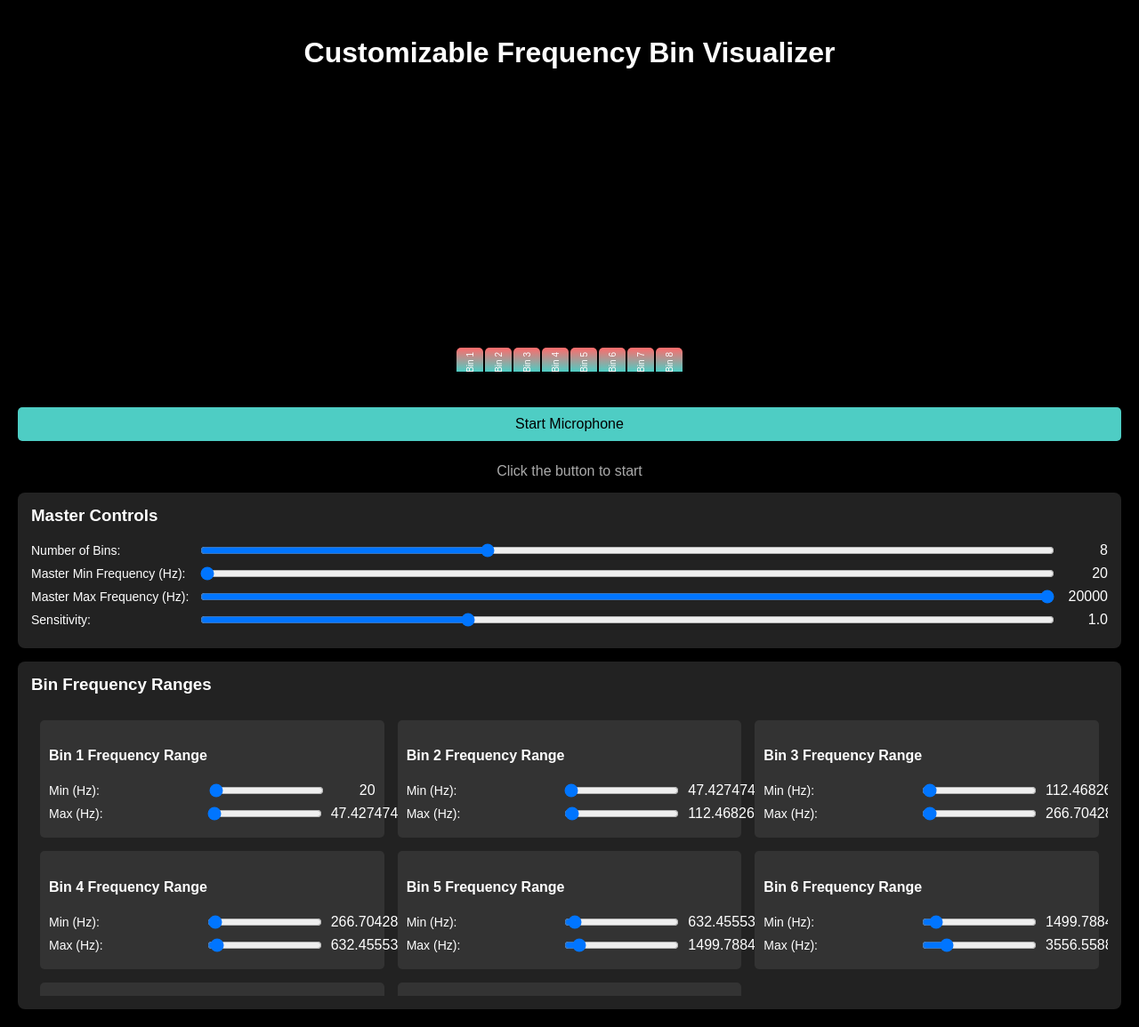
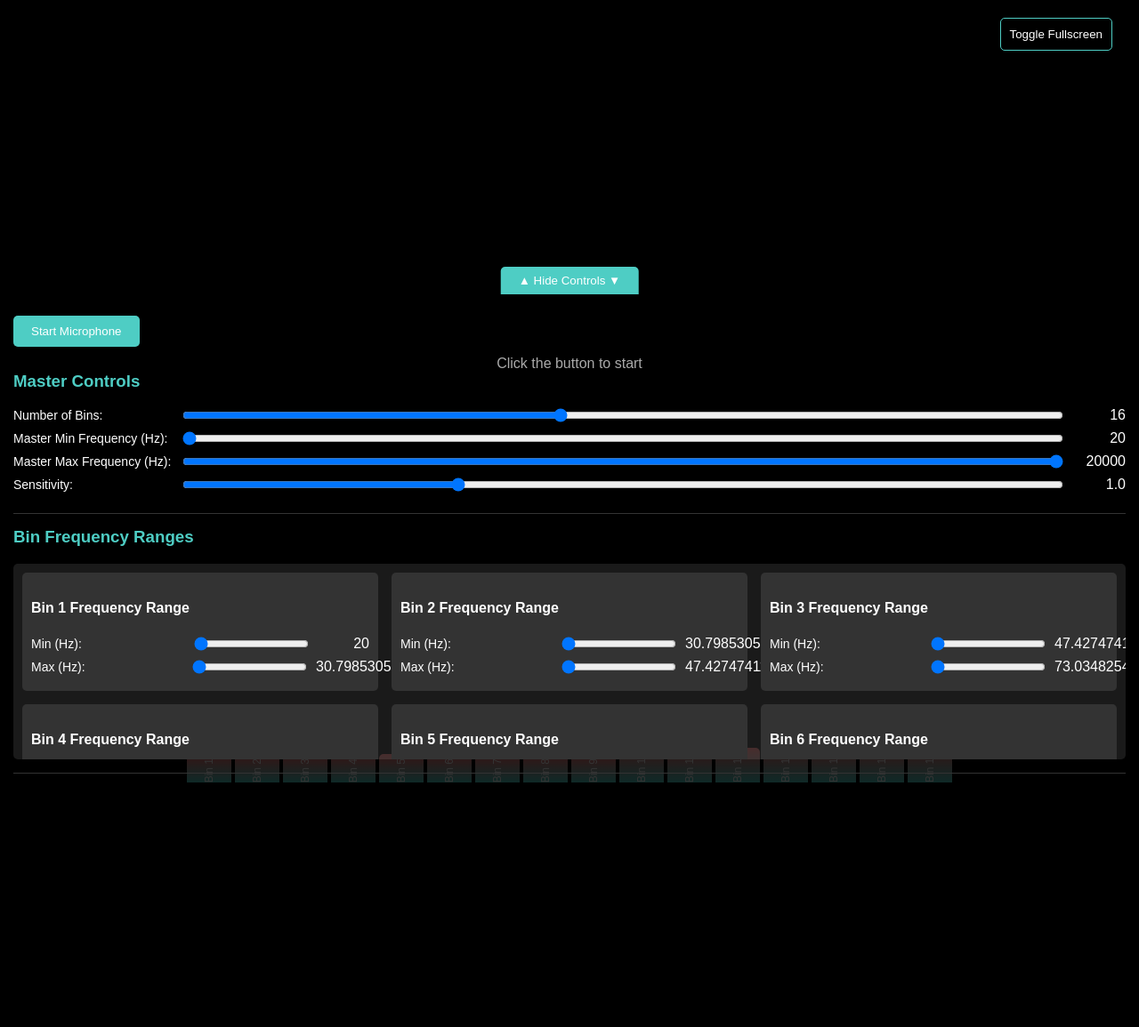
Before and after one commit to ZBZFirst/info, a Jekyll site: the page FFT.html, which Jekyll copies as it is, in a window 1280 px wide. Shown: the whole page at 89% size. Built offline with Jekyll 4.4.1, drawn with Linux system fonts in a browser that asks for light colours; after the commit the page ends 900 px from its top, so only the background shows below that.

Commit message:
Update FFT.html

```diff
--- a/FFT.html
+++ b/FFT.html
@@ -1,45 +1,40 @@
 <!DOCTYPE html>
 <html>
 <head>
-  <title>Customizable Frequency Bin Visualizer</title>
+  <title>Full-Screen Frequency Bin Visualizer</title>
   <style>
     body {
       margin: 0;
-      min-height: 100vh;
+      padding: 0;
       background: #000;
       color: white;
       font-family: Arial, sans-serif;
-      padding: 20px;
-      box-sizing: border-box;
+      overflow: hidden;
     }
 
-    h1 {
-      text-align: center;
-      margin-bottom: 20px;
-    }
-
-    .container {
-      display: flex;
-      flex-direction: column;
-      gap: 20px;
-    }
-
-    #visualizer-container {
-      height: 300px;
+    #fullscreen-container {
+      position: fixed;
+      top: 0;
+      left: 0;
+      width: 100vw;
+      height: 100vh;
       display: flex;
       justify-content: center;
       align-items: flex-end;
-      gap: 2px;
-      padding: 20px 0;
-      overflow-x: auto;
+      padding-bottom: 20px;
+      box-sizing: border-box;
+      z-index: 1;
     }
 
     .bin {
-      width: 30px;
+      flex-grow: 1;
+      min-width: 10px;
+      max-width: 50px;
       min-height: 10px;
       background: linear-gradient(to top, #4ECDC4, #FF6B6B);
       border-radius: 5px 5px 0 0;
       transition: height 0.05s ease-out;
+      margin: 0 2px;
       display: flex;
       flex-direction: column;
       justify-content: flex-end;
@@ -47,16 +42,40 @@
     }
 
     .bin-label {
-      font-size: 10px;
+      font-size: 12px;
       margin-top: 5px;
       writing-mode: vertical-rl;
       transform: rotate(180deg);
+      white-space: nowrap;
     }
 
-    #controls {
-      display: flex;
-      flex-direction: column;
-      gap: 15px;
+    #controls-panel {
+      position: fixed;
+      bottom: 0;
+      left: 0;
+      width: 100%;
+      background: rgba(0, 0, 0, 0.8);
+      padding: 15px;
+      box-sizing: border-box;
+      z-index: 2;
+      transition: transform 0.3s ease;
+    }
+
+    #controls-panel.collapsed {
+      transform: translateY(calc(100% - 40px));
+    }
+
+    #toggle-controls {
+      position: absolute;
+      top: -40px;
+      left: 50%;
+      transform: translateX(-50%);
+      padding: 8px 20px;
+      background: #4ECDC4;
+      border: none;
+      border-radius: 5px 5px 0 0;
+      cursor: pointer;
+      color: white;
     }
 
     button {
@@ -65,17 +84,19 @@
       border: none;
       border-radius: 5px;
       cursor: pointer;
-      font-size: 16px;
+      color: white;
+      margin-right: 10px;
     }
 
     .control-group {
-      background: #222;
-      padding: 15px;
-      border-radius: 8px;
+      margin-bottom: 15px;
+      padding-bottom: 15px;
+      border-bottom: 1px solid #333;
     }
 
     .control-group h3 {
       margin-top: 0;
+      color: #4ECDC4;
     }
 
     .slider-container {
@@ -95,7 +116,7 @@
     }
 
     .slider-value {
-      width: 50px;
+      width: 60px;
       text-align: right;
     }
 
@@ -103,9 +124,11 @@
       display: grid;
       grid-template-columns: repeat(auto-fill, minmax(300px, 1fr));
       gap: 15px;
-      max-height: 300px;
+      max-height: 200px;
       overflow-y: auto;
       padding: 10px;
+      background: rgba(255, 255, 255, 0.1);
+      border-radius: 5px;
     }
 
     .bin-control {
@@ -119,13 +142,28 @@
       margin-top: 10px;
       color: #aaa;
     }
+
+    #fullscreen-button {
+      position: fixed;
+      top: 20px;
+      right: 20px;
+      z-index: 3;
+      padding: 10px;
+      background: rgba(0, 0, 0, 0.5);
+      border: 1px solid #4ECDC4;
+      border-radius: 5px;
+      color: white;
+      cursor: pointer;
+    }
   </style>
 </head>
 <body>
-  <h1>Customizable Frequency Bin Visualizer</h1>
+  <div id="fullscreen-container"></div>
 
-  <div class="container">
-    <div id="visualizer-container"></div>
+  <button id="fullscreen-button">Toggle Fullscreen</button>
+
+  <div id="controls-panel">
+    <button id="toggle-controls">▲ Hide Controls ▼</button>
 
     <div id="controls">
       <button id="startButton">Start Microphone</button>
@@ -135,8 +173,8 @@
         <h3>Master Controls</h3>
         <div class="slider-container">
           <label for="bin-count">Number of Bins:</label>
-          <input type="range" id="bin-count" min="4" max="16" value="8" step="1">
-          <span class="slider-value" id="bin-count-value">8</span>
+          <input type="range" id="bin-count" min="4" max="32" value="16" step="1">
+          <span class="slider-value" id="bin-count-value">16</span>
         </div>
         <div class="slider-container">
           <label for="master-min">Master Min Frequency (Hz):</label>
@@ -166,8 +204,11 @@
     // DOM Elements
     const startButton = document.getElementById('startButton');
     const statusElement = document.getElementById('status');
-    const visualizerContainer = document.getElementById('visualizer-container');
+    const visualizerContainer = document.getElementById('fullscreen-container');
     const binControlsContainer = document.getElementById('bin-controls');
+    const toggleControlsButton = document.getElementById('toggle-controls');
+    const controlsPanel = document.getElementById('controls-panel');
+    const fullscreenButton = document.getElementById('fullscreen-button');
 
     // Slider elements
     const binCountInput = document.getElementById('bin-count');
@@ -188,7 +229,7 @@
 
     // Configuration
     let config = {
-      binCount: 8,
+      binCount: 16,
       masterMin: 20,
       masterMax: 20000,
       sensitivity: 1.0,
@@ -200,6 +241,11 @@
       setupEventListeners();
       updateBinCount(config.binCount);
       updateMasterRange();
+
+      // Check if fullscreen is already active (for reloads)
+      if (document.fullscreenElement) {
+        visualizerContainer.style.height = '100vh';
+      }
     }
 
     // Set up event listeners
@@ -228,6 +274,36 @@
         config.sensitivity = parseFloat(sensitivityInput.value);
         sensitivityValue.textContent = config.sensitivity.toFixed(1);
       });
+
+      toggleControlsButton.addEventListener('click', () => {
+        controlsPanel.classList.toggle('collapsed');
+        toggleControlsButton.textContent = controlsPanel.classList.contains('collapsed') ? '▲ Show Controls ▼' : '▲ Hide Controls ▼';
+      });
+
+      fullscreenButton.addEventListener('click', toggleFullscreen);
+
+      document.addEventListener('fullscreenchange', () => {
+        if (document.fullscreenElement) {
+          fullscreenButton.textContent = 'Exit Fullscreen';
+          visualizerContainer.style.height = '100vh';
+        } else {
+          fullscreenButton.textContent = 'Toggle Fullscreen';
+          visualizerContainer.style.height = 'calc(100vh - 300px)';
+        }
+      });
+    }
+
+    // Toggle fullscreen mode
+    function toggleFullscreen() {
+      if (!document.fullscreenElement) {
+        visualizerContainer.requestFullscreen().catch(err => {
+          console.error(`Error attempting to enable fullscreen: ${err.message}`);
+        });
+        fullscreenButton.textContent = 'Exit Fullscreen';
+      } else {
+        document.exitFullscreen();
+        fullscreenButton.textContent = 'Toggle Fullscreen';
+      }
     }
 
     // Update the number of bins
@@ -411,7 +487,7 @@
 
         audioContext = new (window.AudioContext || window.webkitAudioContext)();
         analyser = audioContext.createAnalyser();
-        analyser.fftSize = 2048; // Use a large FFT size for better frequency resolution
+        analyser.fftSize = 4096; // Larger FFT size for better frequency resolution
 
         microphone = audioContext.createMediaStreamSource(stream);
         microphone.connect(analyser);
@@ -470,7 +546,9 @@
         // Update the visual bin
         const visualBin = document.getElementById(`bin-${index}`);
         if (visualBin) {
-          visualBin.style.height = `${10 + scaledValue}px`;
+          // Calculate height based on window height (full-screen responsive)
+          const heightPercentage = Math.min(90, 10 + (scaledValue / 255 * 80));
+          visualBin.style.height = `${heightPercentage}vh`;
 
           // Color based on frequency (low to high = blue to red)
           const hue = 240 - (index / config.binRanges.length * 240);
```
